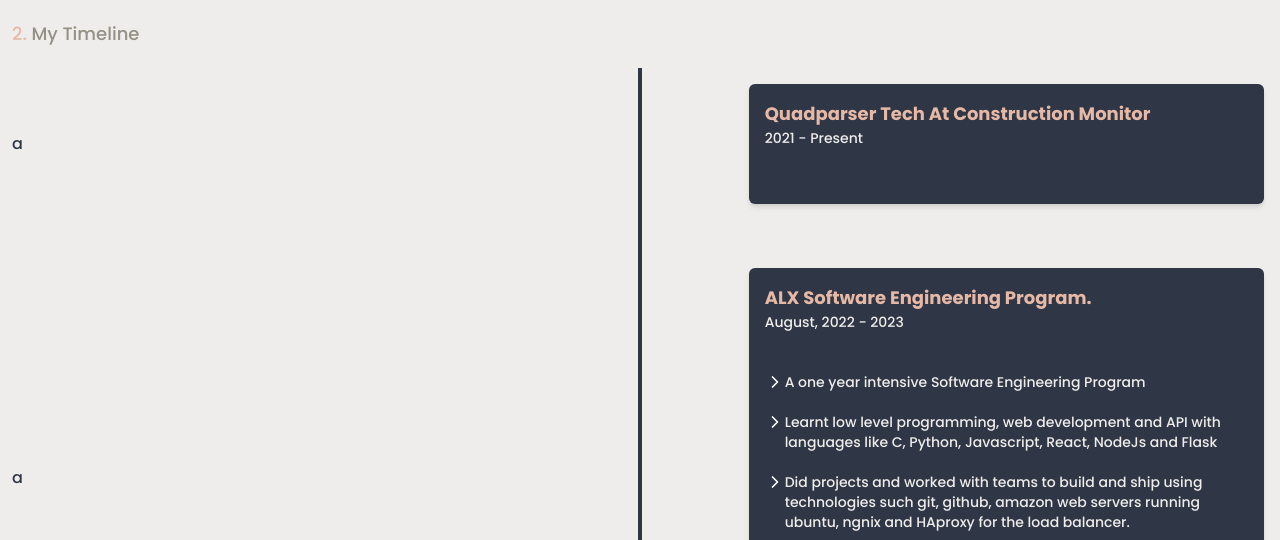
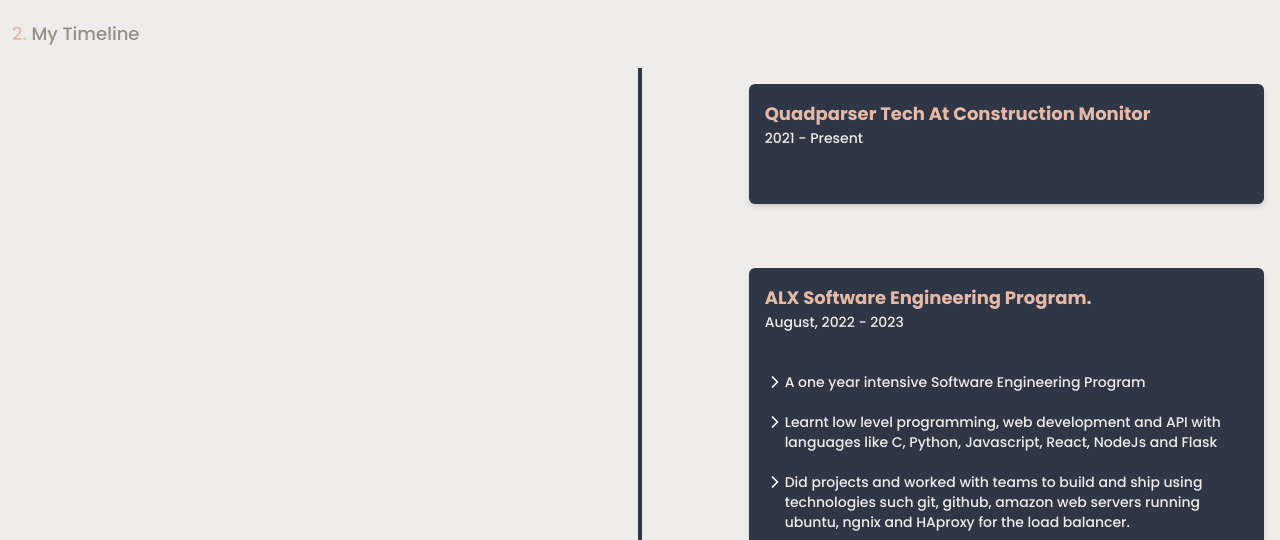
Before and after one commit to AbdulRaufAl-hassan101010/portfolio_, a Next.js app: page / in a window 1280 px wide. Shown: the part 1560-2100 px from the top of the page. Built offline with nearby package versions, Linux system fonts and the light colour scheme.

Commit message:
fixed type effect not typing on next row when there is no space

```diff
--- a/src/app/page.tsx
+++ b/src/app/page.tsx
@@ -31,17 +31,17 @@
                       typewriter
                         .deleteAll()
                         .typeString(
-                          `I Am <span class='-ml-1'> <span class='text-accent'> Software Engineer</span>...</span>`
+                          `<span class='-ml-1'>I Am <span class='text-accent'>Software Engineer</span>...</span>`
                         )
                         .pauseFor(2500)
-                        .deleteChars(19)
+                        .deleteChars(20)
                         .typeString(
-                          `<span class='-ml-1'> <span class='text-accent'> Fullstack Developer</span>...</span>`
+                          `<span class='-ml-1'><span class='text-accent'> Fullstack Developer</span>...</span>`
                         )
                         .pauseFor(2500)
-                        .deleteChars(21)
+                        .deleteChars(23)
                         .typeString(
-                          `<span class='-ml-1'> <span class='text-accent'> Computer Hobbiest</span>.</span>`
+                          `<span class='-ml-1'><span class='text-accent'> Computer Hobbiest</span>.</span>`
                         )
                         .start();
                     }}
--- a/src/components/Timeline.tsx
+++ b/src/components/Timeline.tsx
@@ -93,16 +93,16 @@
           className={`mb-8 flex justify-between items-center w-full`}
         >
           <div
-            className={`order-${index % 2 === 0 ? "1" : "2"} lg:block w-5/12`}
-          >
-            a
-          </div>
+            className={`order-${
+              index % 2 === 0 ? "1" : "2"
+            } lg:block w-5/12 hidden`}
+          ></div>
           <div
             className={`order-${
               index % 2 === 0 ? "2" : "1"
             } lg:w-5/12 px-1 py-4 lg:text-${
               index % 2 === 0 ? "left" : "right"
-            } ml-5 lg:ml-0`}
+            } ml-5 lg:ml-0 w-full`}
           >
             <div className="bg-dark p-4 rounded-md shadow-md">
               <h3 className=" font-bold text-lg text-accent">{event.title}</h3>
```
